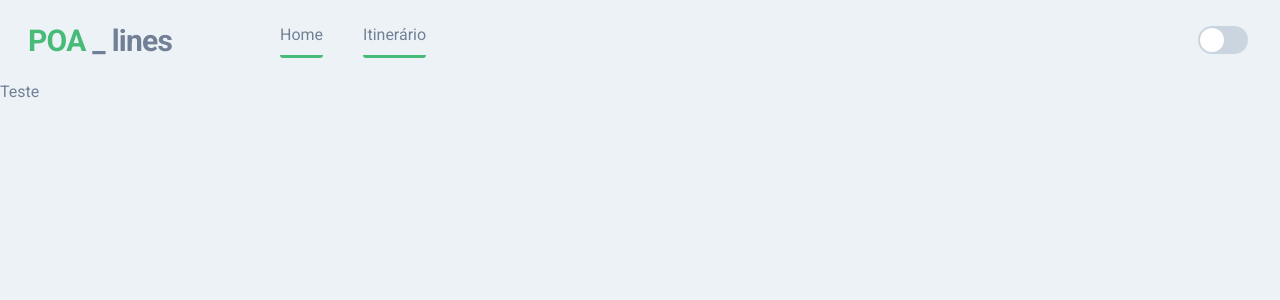
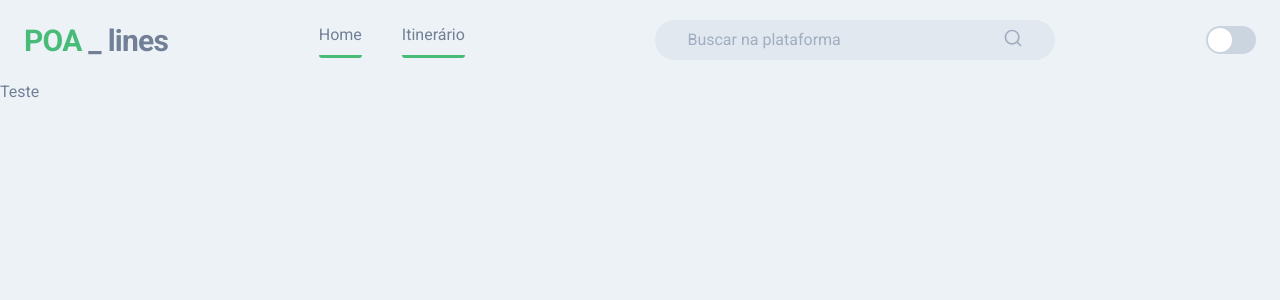
Before and after one commit to naMoraezDev/next-lines, a Next.js app: page / in a window 1280 px wide. Shown: the top 300 px of the page. Built offline with nearby package versions, Linux system fonts and the light colour scheme.

Commit message:
feat: create SerchBox

```diff
--- a/src/pages/components/Header/view.tsx
+++ b/src/pages/components/Header/view.tsx
@@ -1,4 +1,5 @@
-import { Flex, Switch, Tab, TabList, Tabs, Text } from "@chakra-ui/react";
+import { Flex, Icon, Input, Switch, Text } from "@chakra-ui/react";
+import { RiSearchLine } from "react-icons/ri";
 
 export function HeaderView() {
   return (
@@ -10,19 +11,16 @@ export function HeaderView() {
       mx="auto"
       px="6"
       align="center"
+      justify="space-between"
     >
-      <Text
-        fontSize={["md", "3xl"]}
-        fontWeight="bold"
-        letterSpacing="tight"
-        w="64"
-      >
-        <Text color="green.400" as="span" ml="1">
+      <Text fontSize={["md", "3xl"]} fontWeight="bold" letterSpacing="tight">
+        <Text color="green.400" as="span">
           POA{" "}
         </Text>
         _ lines
       </Text>
 
+      <Flex>
         <Text
           borderBottom="50"
           borderBottomColor="green.400"
@@ -44,8 +42,31 @@ export function HeaderView() {
         >
           Itinerário
         </Text>
+      </Flex>
 
-      <Switch size="lg" colorScheme={"green"} ml="auto" mr="2" />
+      <Flex
+        as="label"
+        flex="1"
+        py="2"
+        px="8"
+        maxW={400}
+        alignSelf="center"
+        color="gray.200"
+        position="relative"
+        bg="gray.200"
+        borderRadius="full"
+      >
+        <Input
+          color="gray.500"
+          variant="unstyled"
+          placeholder="Buscar na plataforma"
+          _placeholder={{ color: "gray.400" }}
+        />
+
+        <Icon as={RiSearchLine} fontSize="20" color="gray.400" />
+      </Flex>
+
+      <Switch size="lg" colorScheme={"green"} />
     </Flex>
   );
 }
```
Lines whose indentation alone changed are shown as unchanged.
